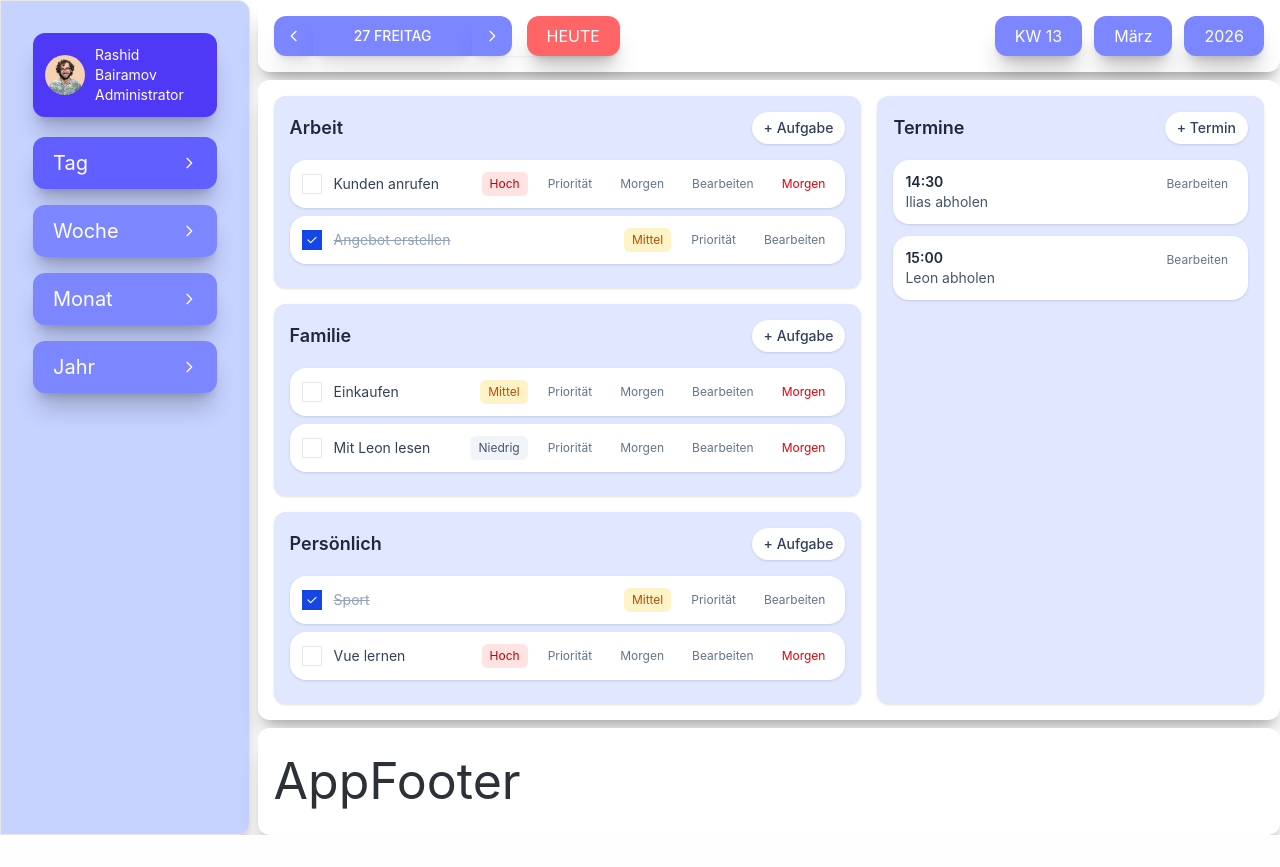
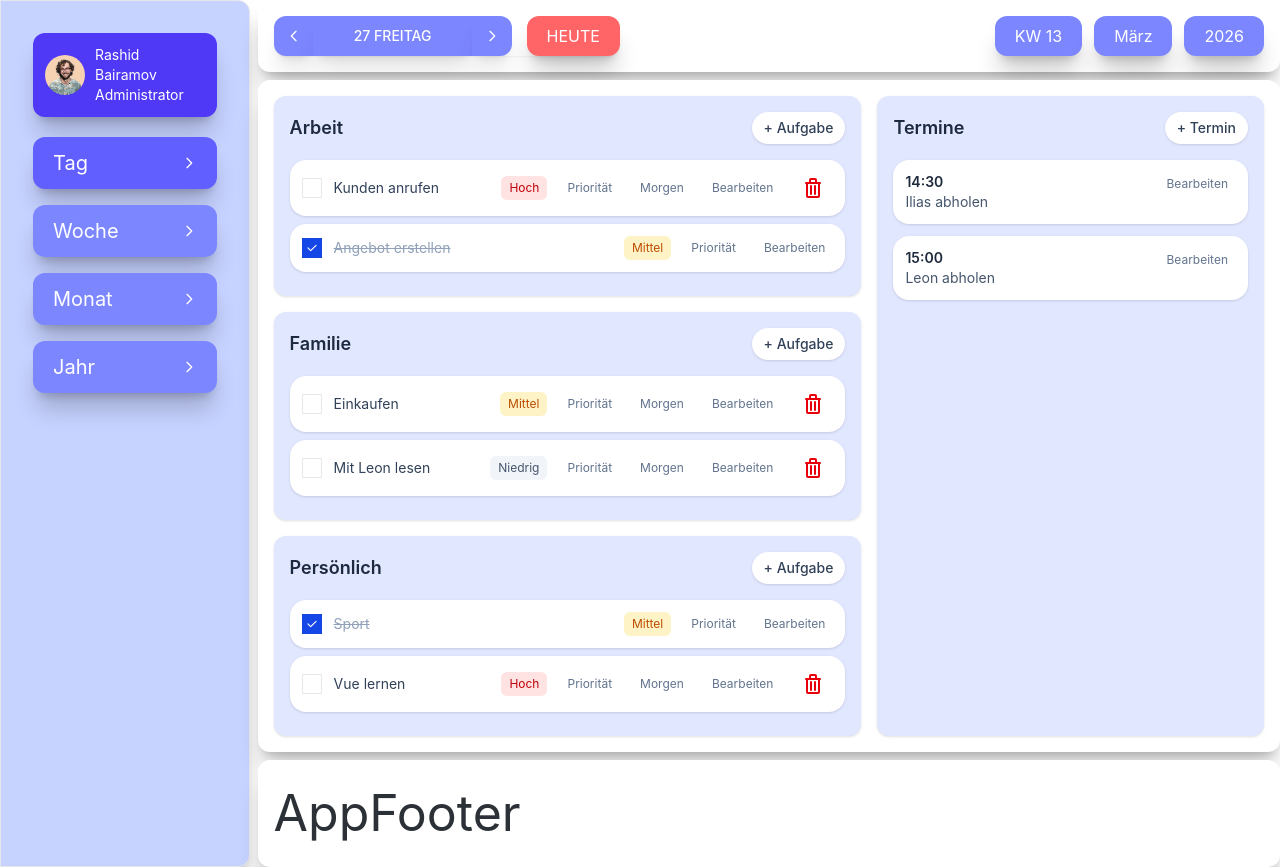
Before and after one commit to Eddyhotkey/PlannerApp, a Vue app: page /day in a window 1280 px wide. Before the commit the page ends 835 px from the top, so only its background shows below. Built offline with nearby package versions, Linux system fonts and the light colour scheme.

Commit message:
ref ergänzen.

```diff
--- a/src/components/day/TaskItem.vue
+++ b/src/components/day/TaskItem.vue
@@ -77,7 +77,7 @@
       class="rounded-md px-2 py-1 text-xs text-red-600 hover:bg-red-50 cursor-pointer"
       @click="removeTask"
     >
-      Morgen
+      <IconTrash />
     </button>
   </li>
 </template>
```
